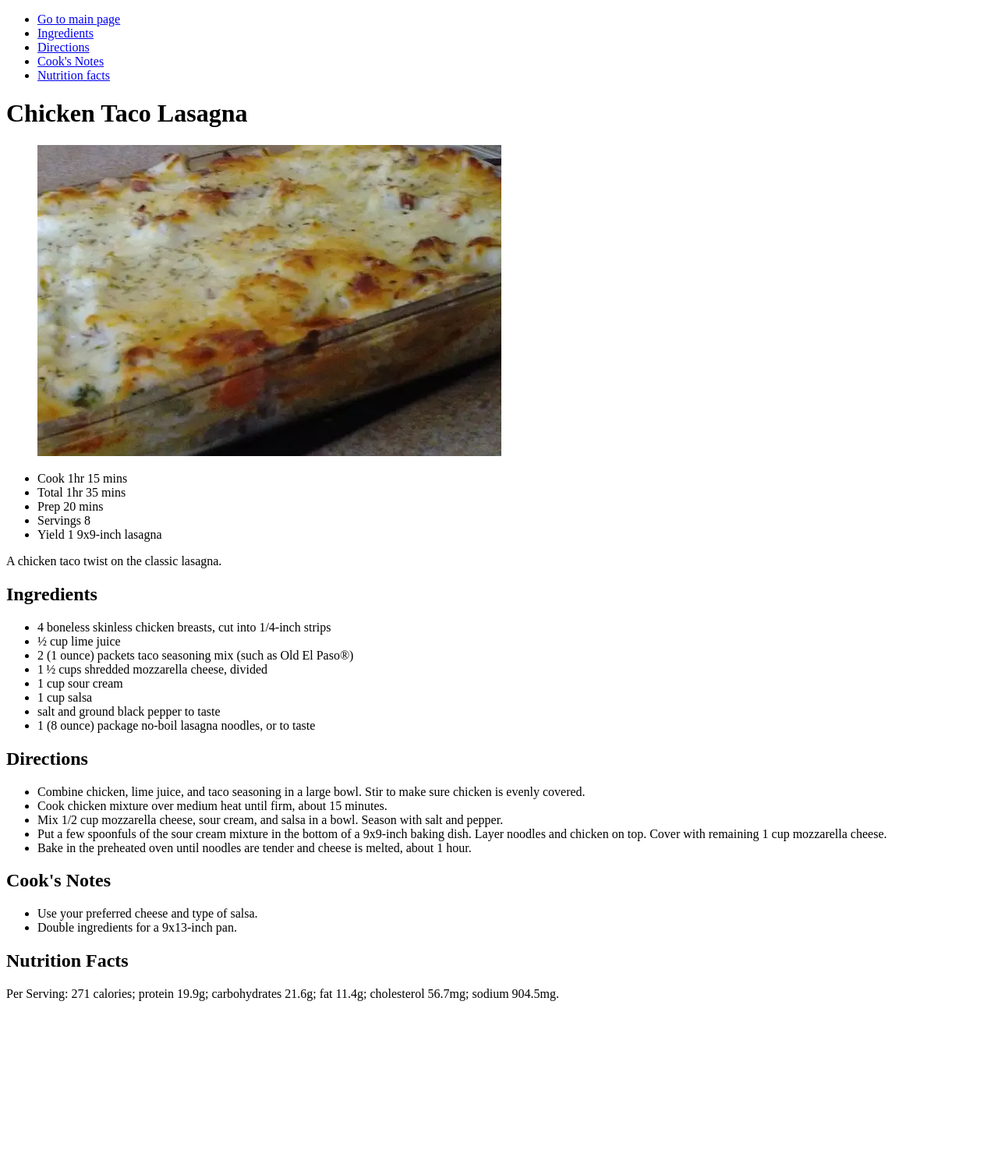
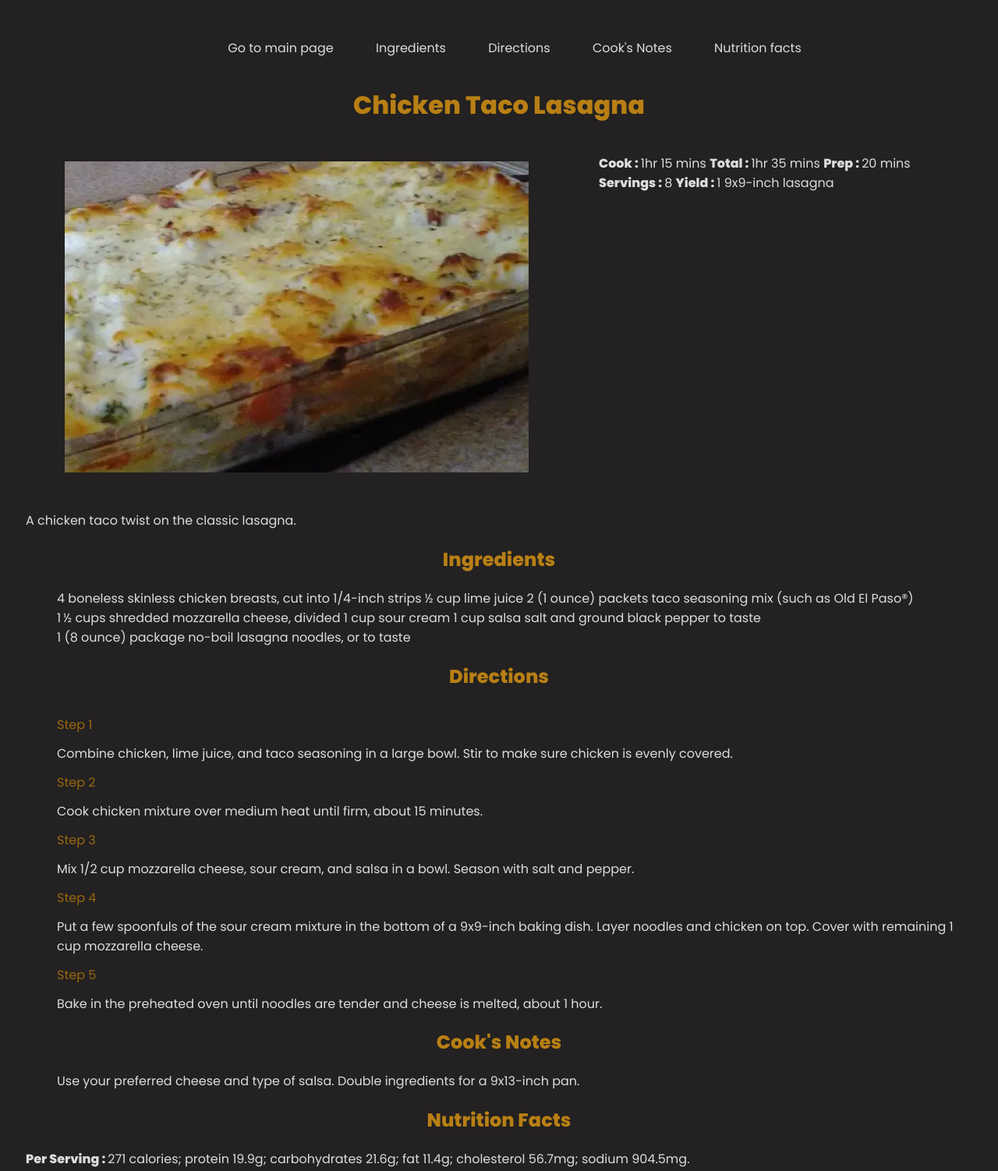
Before and after one commit to Airadoz/odin-recipes, a plain HTML site: page recipes/lasagna.html in a window 1280 px wide. Shown: the whole page at 78% size. Before the commit the page ends 1300 px from the top, so only its background shows below. Drawn offline with Linux system fonts and the light colour scheme; files that its build step writes are made by us from their sources.

Commit message:
Added css, modified layout, looking to change and correct some child pages.

```diff
--- a/recipes/lasagna.html
+++ b/recipes/lasagna.html
@@ -1,11 +1,15 @@
 <!DOCTYPE html>
 <html lang="en">
 <head>
+    <link rel="preconnect" href="https://fonts.googleapis.com">
+<link rel="preconnect" href="https://fonts.gstatic.com" crossorigin>
+<link href="https://fonts.googleapis.com/css2?family=Poppins:wght@200;300;400;500;800&display=swap" rel="stylesheet">
     <meta charset="UTF-8">
     <meta http-equiv="X-UA-Compatible" content="IE=edge">
     <meta name="viewport" content="width=device-width, initial-scale=1.0">
     <link rel="stylesheet" href="style.css">
     <title>My lasagna dish!</title>
+    <link rel="stylesheet" href="recipe.css">
 </head>
 <body>
     <header>
@@ -18,9 +22,13 @@
                 <li><a href="#nutrition-facts">Nutrition facts</a></li>
             </ul>
         </nav>
+
+    </header>
     <h1>Chicken Taco Lasagna</h1>
-    </header>
+    <div class="head-img-desc">
+
     <figure><img src="../recipe-images/lasagna.webp" alt="Tasty Lasagna"></figure>
+
     <div class="desk">
         <ul>
             <li><span class="bold">Cook</span> 1hr 15 mins</li>
@@ -29,6 +37,7 @@
             <li><span class="bold">Servings</span> 8</li>
             <li><span class="bold">Yield</span> 1 9x9-inch lasagna</li>
         </ul>
+    </div>
     </div>
     <div class="description">
         <p>A chicken taco twist on the classic lasagna. </p>
@@ -49,11 +58,11 @@
     <div id="directions">
         <h2>Directions</h2>
             <ul>
-                <li>Combine chicken, lime juice, and taco seasoning in a large bowl. Stir to make sure chicken is evenly covered.</li>
-                <li>Cook chicken mixture over medium heat until firm, about 15 minutes.</li>
-                <li>Mix 1/2 cup mozzarella cheese, sour cream, and salsa in a bowl. Season with salt and pepper.</li>
-                <li>Put a few spoonfuls of the sour cream mixture in the bottom of a 9x9-inch baking dish. Layer noodles and chicken on top. Cover with remaining 1 cup mozzarella cheese.</li>
-                <li>Bake in the preheated oven until noodles are tender and cheese is melted, about 1 hour.</li>
+                <li class="list">Combine chicken, lime juice, and taco seasoning in a large bowl. Stir to make sure chicken is evenly covered.</li>
+                <li class="list">Cook chicken mixture over medium heat until firm, about 15 minutes.</li>
+                <li class="list">Mix 1/2 cup mozzarella cheese, sour cream, and salsa in a bowl. Season with salt and pepper.</li>
+                <li class="list">Put a few spoonfuls of the sour cream mixture in the bottom of a 9x9-inch baking dish. Layer noodles and chicken on top. Cover with remaining 1 cup mozzarella cheese.</li>
+                <li class="list">Bake in the preheated oven until noodles are tender and cheese is melted, about 1 hour.</li>
             </ul>
     </div>
     <div id="cook-note">
@@ -66,7 +75,7 @@
     </div>
     <div id="nutrition-facts">
         <h2>Nutrition Facts</h2>
-        <p><span class="bold">Per Serving: </span>271 calories; protein 19.9g; carbohydrates 21.6g; fat 11.4g; cholesterol 56.7mg; sodium 904.5mg. </p>
+        <p><span class="bold">Per Serving </span>271 calories; protein 19.9g; carbohydrates 21.6g; fat 11.4g; cholesterol 56.7mg; sodium 904.5mg. </p>
     </div>
 </body>
 </html>
--- /dev/null
+++ b/recipes/recipe.css
@@ -0,0 +1,65 @@
+*, ::after, ::before{
+    box-sizing: border-box;
+}
+html{
+    font-size: 62.5%;
+    font-family: 'Poppins', sans-serif;
+}
+body{
+    font-size: 1.6rem;
+    background-color: rgb(35, 33, 33);
+    color: #ddd;
+    padding: 2.5rem;
+}
+h1,h2{
+    color: rgb(184, 127, 20);
+    text-align: center;
+}
+a{
+    text-decoration: none;
+    color: #ddd;
+    padding: 0 2.5rem;
+}
+li{
+    list-style: none;
+}
+#directions{
+    counter-reset: counter-name;
+}
+
+
+.head-img-desc{
+    display: flex;
+}
+
+figure img{
+    max-width: 65vw;
+    height: auto;
+    margin: 0;
+    padding: 1rem;
+}
+
+.bold{
+    font-weight: bold;
+}
+.bold::after{
+    content: " : ";
+}
+
+.list::before{
+    counter-increment: counter-name;
+    content: "Step " counter(counter-name) " ";
+    display: block;
+    padding: 1.2rem 0;
+    color: rgb(154, 105, 15);
+}
+
+header{
+    width: 100%;
+    max-height:7.5rem ;
+    display: flex;
+    justify-content: space-around;
+}
+.lasagna-nav li{
+    display: inline-block;
+}
--- a/style.css
+++ b/style.css
@@ -0,0 +1,52 @@
+*, ::after, ::before{
+    box-sizing: border-box;
+}
+html{
+    font-size: 62.5%;
+    font-family: 'Poppins', sans-serif;
+}
+body{
+    font-size: 1.6rem;
+    background-color: rgb(35, 33, 33);
+    color: #ddd;
+}
+
+a{
+    text-decoration: none;
+    color: #ddd;
+}
+
+li{
+    list-style: none;
+    display: inline-block;
+}
+header{
+    text-align: center;
+}
+h2{
+    color: orange;
+}
+.grid img{
+    width: 100%;
+    height: 320px;
+}
+.grid{
+    display: grid;
+    grid-template-columns: repeat(auto-fit, minmax(320px, 1fr));
+    grid-gap: 4rem;
+    width: 100%;
+    max-width: 1280px;
+    margin: 0 auto;
+}
+@media (max-width: 420px){
+    .grid{
+        grid-template-columns: 1fr;
+    }
+
+}
+.foot{
+    display: flex;
+    justify-content: center;
+    flex-direction: column;
+    align-items: center;
+}
```
Also changed, not shown: index.html (+20 -7 lines), recipes/bbq.html (+15 -7 lines), recipes/pita-bread.html (+14 -8 lines), recipes/bbq.css (deleted), recipes/pits.css (deleted).
